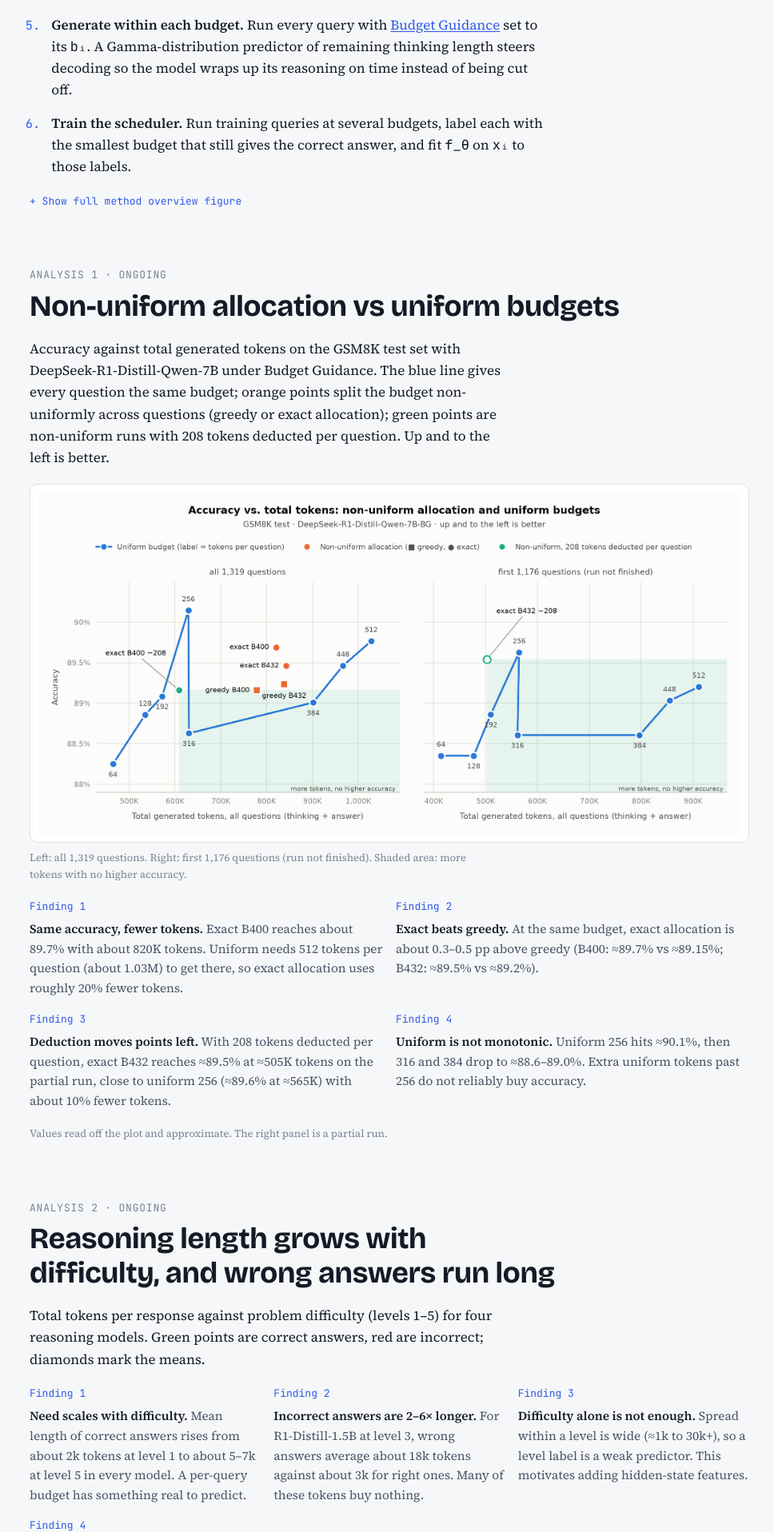
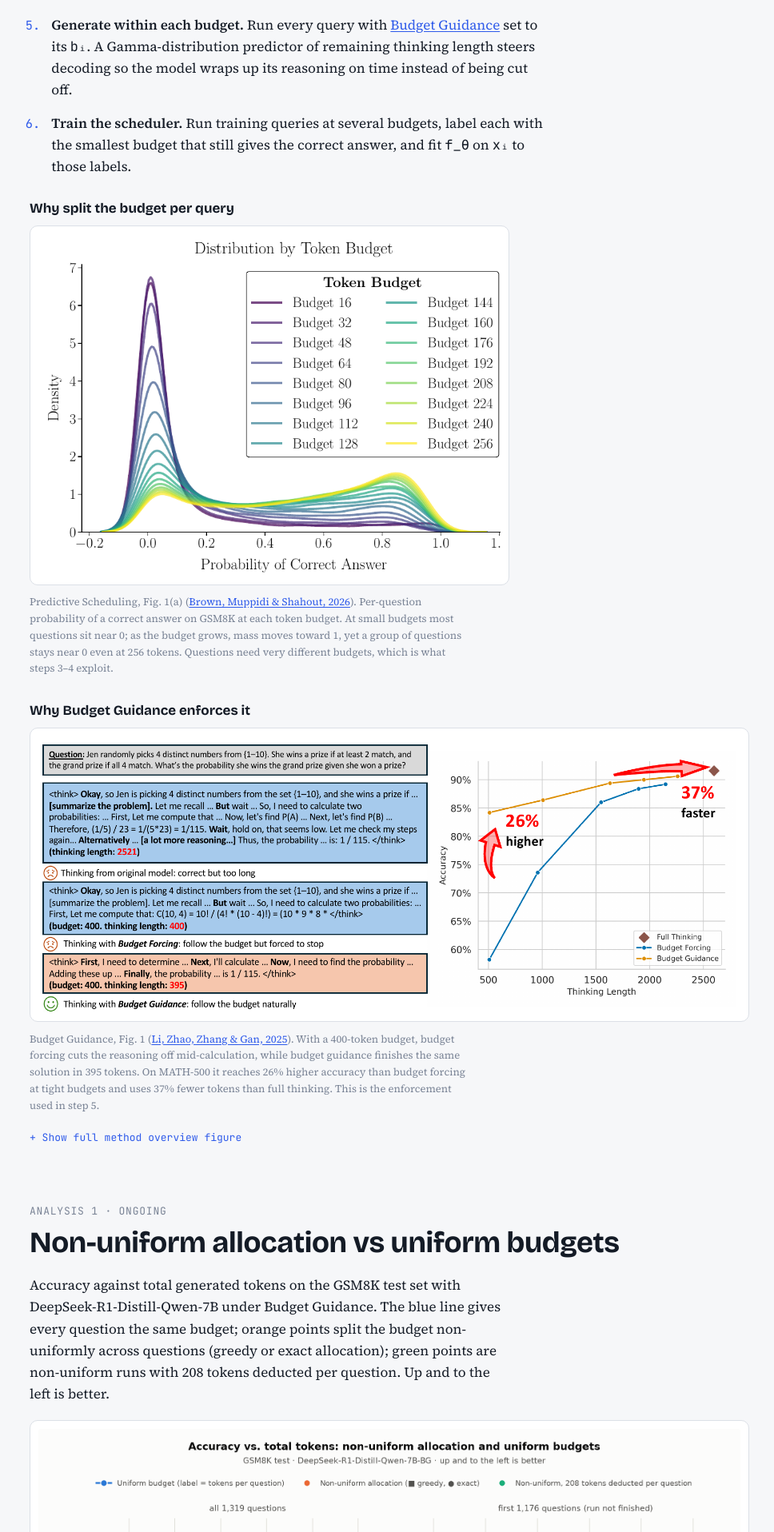
Before and after one commit to subhendukhatuya/subhendukhatuya.github.io, a Jekyll site: the page token-compression/index.html, which Jekyll copies as it is, in a window 1280 px wide. Shown: the part 1363-3279 px from the top of the page at 80% size, without its empty margins (277-1245 px from the left). Built offline with Jekyll 4.4.1, drawn with Linux system fonts in a browser that asks for light colours.

Commit message:
Add Fig. 1(a) from Predictive Scheduling and Fig. 1 from Budget Guidance to method section
Co-Authored-By: Claude Opus 5.5 <noreply@anthropic.com>
Claude-Session: https://claude.ai/code/session_01AUYnwsbriF8PnxWBjT4EaQ

```diff
--- a/token-compression/index.html
+++ b/token-compression/index.html
@@ -105,6 +105,10 @@ section{display:grid;gap:1.2rem;min-width:0;scroll-margin-top:1.5rem}
 .steps{margin:0;padding-left:1.4rem;display:grid;gap:.9rem;max-width:72ch}
 .steps li{padding-left:.3rem}
 .steps li::marker{font-family:var(--f-mono);color:var(--accent);font-size:.9em}
+.prior{display:grid;gap:2rem;margin-top:.6rem}
+.prior figure{gap:.7rem}
+.prior figure.narrow{max-width:600px}
+.prior h3{font-size:var(--s0)}
 figure{margin:0;display:grid;gap:.6rem}
 figcaption{font-size:var(--s-1);color:var(--ink-3);max-width:80ch}
 .figframe{background:var(--sheet);border:1px solid var(--rule);border-radius:10px;padding:.6rem;overflow:hidden}
@@ -237,6 +241,18 @@ footer{margin-top:4rem;padding-top:1.2rem;border-top:1px solid var(--rule);font-
           <li><strong>Generate within each budget.</strong> Run every query with <a href="https://arxiv.org/abs/2506.13752">Budget Guidance</a> set to its <span class="mono">bᵢ</span>. A Gamma-distribution predictor of remaining thinking length steers decoding so the model wraps up its reasoning on time instead of being cut off.</li>
           <li><strong>Train the scheduler.</strong> Run training queries at several budgets, label each with the smallest budget that still gives the correct answer, and fit <span class="mono">f_θ</span> on <span class="mono">xᵢ</span> to those labels.</li>
         </ol>
+        <div class="prior">
+          <figure class="narrow">
+            <h3>Why split the budget per query</h3>
+            <div class="figframe"><img src="assets/predictive-scheduling-fig1a.png" alt="Density of per-question probability of a correct answer on GSM8K for token budgets from 16 to 256" loading="lazy" width="830" height="615"></div>
+            <figcaption>Predictive Scheduling, Fig. 1(a) (<a href="https://arxiv.org/abs/2602.01237">Brown, Muppidi &amp; Shahout, 2026</a>). Per-question probability of a correct answer on GSM8K at each token budget. At small budgets most questions sit near 0; as the budget grows, mass moves toward 1, yet a group of questions stays near 0 even at 256 tokens. Questions need very different budgets, which is what steps 3–4 exploit.</figcaption>
+          </figure>
+          <figure>
+            <h3>Why Budget Guidance enforces it</h3>
+            <div class="figframe"><img src="assets/budget-guidance-fig1.png" alt="Example reasoning traces under full thinking, budget forcing and budget guidance, and a plot of accuracy versus thinking length on MATH-500" loading="lazy" width="1670" height="660"></div>
+            <figcaption>Budget Guidance, Fig. 1 (<a href="https://arxiv.org/abs/2506.13752">Li, Zhao, Zhang &amp; Gan, 2025</a>). With a 400-token budget, budget forcing cuts the reasoning off mid-calculation, while budget guidance finishes the same solution in 395 tokens. On MATH-500 it reaches 26% higher accuracy than budget forcing at tight budgets and uses 37% fewer tokens than full thinking. This is the enforcement used in step 5.</figcaption>
+          </figure>
+        </div>
         <details class="fig">
           <summary>Show full method overview figure</summary>
           <figure>
```
Also changed, not shown: token-compression/assets/budget-guidance-fig1.png (added), token-compression/assets/predictive-scheduling-fig1a.png (added).
